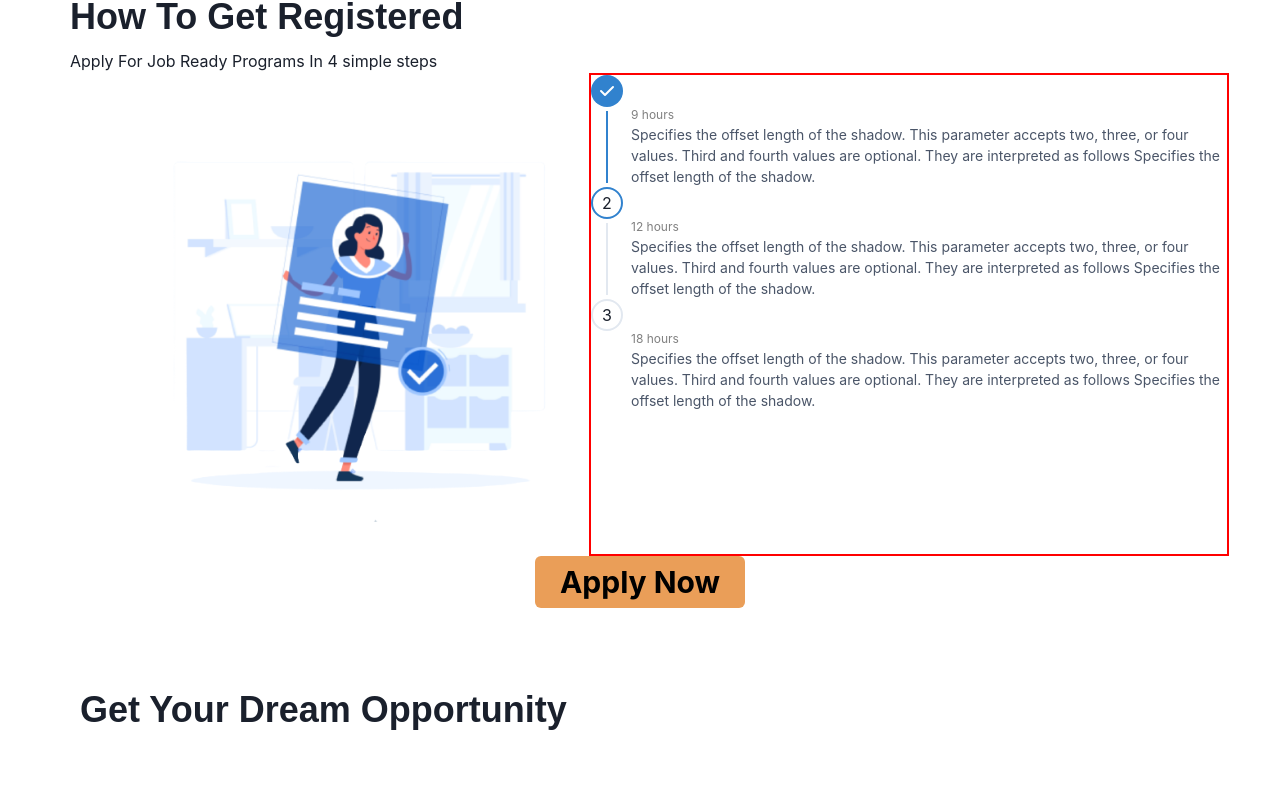
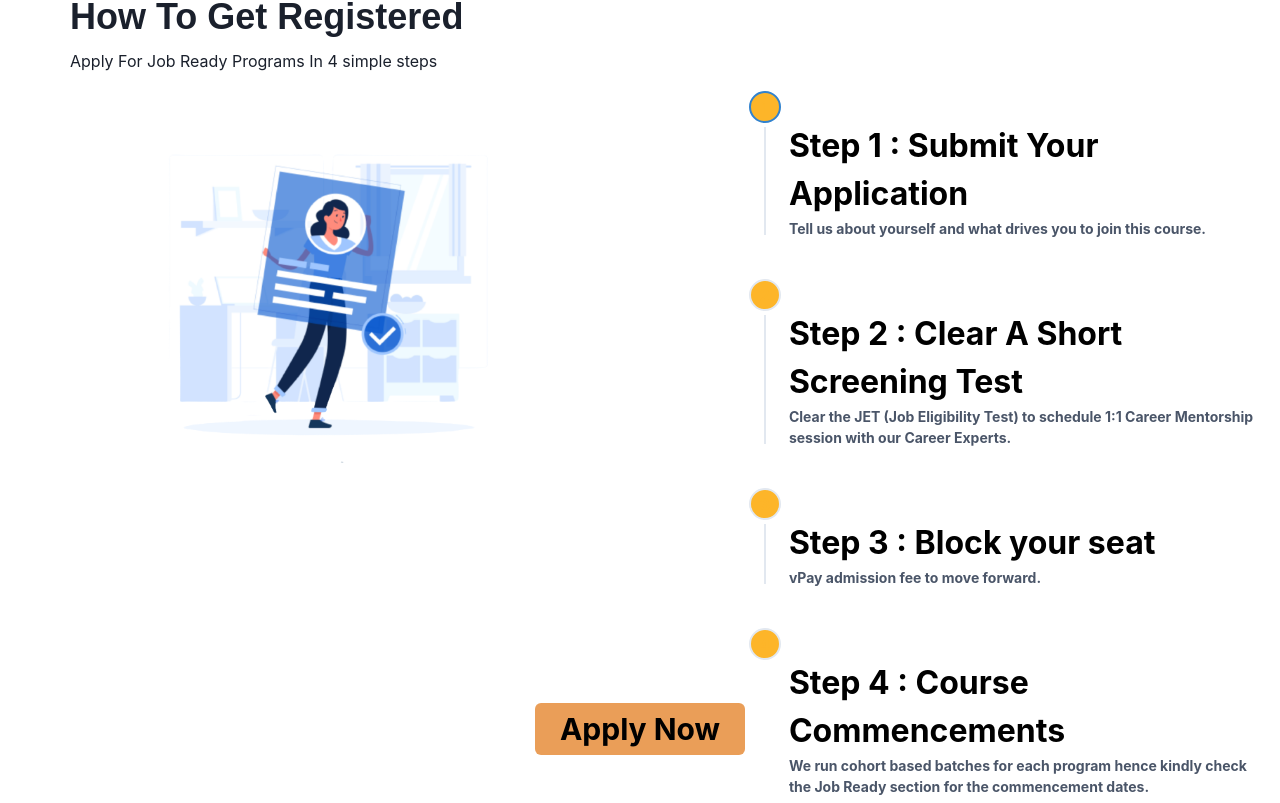
Before and after one commit to Skilltank01/SkilltankWebsite, a React (Create React App) app in the folder client/: page / in a window 1280 px wide. Shown: the part 3557-4360 px from the top of the page. Built offline with nearby package versions, Linux system fonts and the light colour scheme.

Commit message:
add stepper

```diff
--- a/client/src/Components/Footer/Footer.jsx
+++ b/client/src/Components/Footer/Footer.jsx
@@ -32,7 +32,7 @@ const Footer = () => {
             height="30px"
             width="341px"
             color="#0e0d0d"
-            font-family="Helvetica"
+            font-family="Inter"
             font-size="25px"
             font-weight="700"
             left="0"
--- a/client/src/Components/Homepage/Landing.jsx
+++ b/client/src/Components/Homepage/Landing.jsx
@@ -55,10 +55,6 @@ import sec7 from "../../assest/Rectangle 20.png";
 import sec8 from "../../assest/Rectangle 21.png";
 import section5 from "../../assest/Untitled_design__1_-removebg-preview.png";
 import section6 from "../../assest/Rectangle 22.png";
-import logo from "../../assest/skill.png";
-// import { FaFacebookF, FaLinkedinIn } from "react-icons/fa";
-// import { FiTwitter } from "react-icons/fi";
-// import { GrInstagram } from "react-icons/gr";
 
 const Landing = () => {
   const [isPaused, setIsPaused] = useState(false);
@@ -213,23 +209,27 @@ const Landing = () => {
 
   const steps = [
     {
-      title: "9 hours",
+      title: "Step 1 : Submit Your Application",
       description:
-        "Specifies the offset length of the shadow. This parameter accepts two, three, or four values. Third and fourth values are optional. They are interpreted as follows Specifies the offset length of the shadow.",
+        "Tell us about yourself and what drives you to join this course.",
     },
     {
-      title: "12 hours",
+      title: "Step 2 : Clear A Short Screening Test",
       description:
-        "Specifies the offset length of the shadow. This parameter accepts two, three, or four values. Third and fourth values are optional. They are interpreted as follows Specifies the offset length of the shadow.",
+        "Clear the JET (Job Eligibility Test) to schedule 1:1 Career Mentorship session  with our Career Experts.",
     },
     {
-      title: "18 hours",
+      title: "Step 3 : Block your seat",
+      description: "vPay admission fee to move forward.",
+    },
+    {
+      title: "Step 4 : Course Commencements",
       description:
-        "Specifies the offset length of the shadow. This parameter accepts two, three, or four values. Third and fourth values are optional. They are interpreted as follows Specifies the offset length of the shadow.",
+        "We run cohort based batches for each program hence kindly check the Job Ready section for the commencement dates.",
     },
   ];
   const { activeStep } = useSteps({
-    index: 1,
+    index: 0,
     count: steps.length,
   });
 
@@ -875,27 +875,39 @@ linear-gradient(0deg, rgba(255, 255, 255, 0.1), rgba(255, 255, 255, 0.1))"
           <Image src={section5} alt="mentor" />
         </Box>
 
-        <Box w="50%" border="2px solid red">
-          {/* <Box  borderRadius={"10px"} p="18px"> */}
+        <Box w="50%"  ml="200px" h="600px">
+          <Box borderRadius={"10px"} p="18px">
             <Stepper
               index={activeStep}
               orientation="vertical"
               w="100%"
               height="auto"
-            gap="0"
+              gap="10"
+              color="black"
+              fontSize="15"
+              fontFamily="Inter"
+              fontWeight="700"
+              wordWrap="break-word"
             >
               {steps.map((step, index) => (
                 <Step key={index}>
-                <StepIndicator>
+                  <StepIndicator color="#FDB529" bg="#FDB529">
                     <StepStatus
-                    complete={<StepIcon />}
+                      complete
                       incomplete={<StepNumber />}
                       active={<StepNumber />}
                     />
                   </StepIndicator>
 
                   <Box mt="30px" textAlign="left" w="100%">
-                  <Text color="gray" fontSize="xs" mt="1px">
+                    <Text
+                      mt="1px"
+                      color="black"
+                      fontSize="32"
+                      fontFamily="Inter"
+                      fontWeight="700"
+                      wordWrap="break-word"
+                    >
                       {step.title}
                     </Text>
                     <StepDescription>{step.description}</StepDescription>
@@ -906,11 +918,10 @@ linear-gradient(0deg, rgba(255, 255, 255, 0.1), rgba(255, 255, 255, 0.1))"
               ))}
             </Stepper>
           </Box>
-
-        {/* </Box> */}
+        </Box>
       </Flex>
 
-      <Box align="center" box-shadow="0px 4px 4px 0px #00000040">
+      <Box align="center"mt="30px" box-shadow="0px 4px 4px 0px #00000040">
         <Button
           bg="#EA9E58"
           p={5}
@@ -1037,6 +1048,6 @@ linear-gradient(0deg, rgba(255, 255, 255, 0.1), rgba(255, 255, 255, 0.1))"
         ))}
       </Flex>
     </>
-  )
-}
+  );
+};
 export default Landing;
```
Lines whose indentation alone changed are shown as unchanged.
